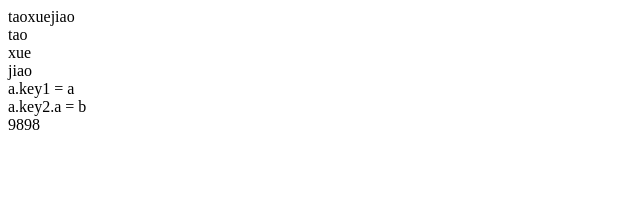
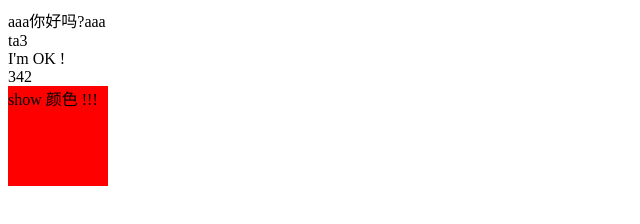
Before and after one commit to sxt1992/vueLite, a website: page my/stu.html in a window 1280 px wide. Shown: the whole page, without its empty margins (0-640 px from the left). Drawn offline with nearby package versions, Linux system fonts and the light colour scheme.

Commit message:
feat: new html

```diff
--- a/my/stu.html
+++ b/my/stu.html
@@ -1,47 +1,44 @@
 <!DOCTYPE html>
 <html lang="en">
-
 <head>
     <meta charset="UTF-8">
     <title>学习</title>
     <script src="../dist/vue.js"></script>
     <script src="./learnVue.js"></script>
 </head>
-
 <body>
 <div id="app">
-    <div>{{txj}}</div>
-    <div v-for="item in xue">{{item}}</div>
-    <div>a.key1 = {{a.key1}}</div>
-    <div>a.key2.a = {{a.key2.a}}</div>
-    <div>{{b}}</div>
+    aaa你好吗?aaa
+    <div
+        class="red-color"
+        :class="{bgcor: hasBgCor}"
+        v-if="person.id > 15"
+        v-show="person.id > 25"
+        v-for="person in allPerson"
+        :key="person.id">
+        {{person.name}}
+    </div>
+    <div>I'm OK !</div>
+    {{abc}}
+    <div :style="{
+        width: '100px',
+        height: '100px',
+        backgroundColor: 'red'
+    }">show 颜色 !!!</div>
 </div>
 <script type="text/javascript">
-    let app = new Vue({
+const app = new Vue({
     el: '#app',
-      props: {
-        a: {
-          type: Object,
-          default() {
-            return {
-              key1: 'a',
-              key2: { a: 'b' }
-            }
-          }
-        },
-        b: {
-          type: Number,
-          default() {
-            return 9898
-          }
-        }
-      },
     data: {
-        txj: 'taoxuejiao',
-        xue: ['tao', 'xue', 'jiao']
+        abc: '342',
+        hasBgCor: true,
+        allPerson: [
+            { name: 'ta1', id: 10},
+            { name: 'ta2', id: 23},
+            { name: 'ta3', id: 37}
+        ]
     }
 });
 </script>
 </body>
-
 </html>
```
Lines whose indentation alone changed are shown as unchanged.
